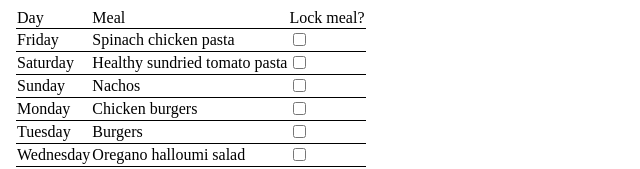
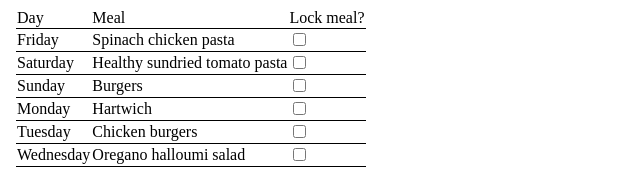
Before and after one commit to colinc1991/MealPlanner, an Angular app: page / in a window 1280 px wide. Shown: the top 169 px of the page, without its empty margins (0-640 px from the left). Built offline with nearby package versions, Linux system fonts and the light colour scheme.

Commit message:
Add Hartwich

```diff
--- a/src/app/app.component.ts
+++ b/src/app/app.component.ts
@@ -35,7 +35,7 @@
         }
 
         // meatMeals doesn't include fish because fish is usually smoked salmon and lasts a while
-        this.meatMeals = this.meals.filter(x => x.tags.includes(MealTag.Beef) || x.tags.includes(MealTag.Chicken));
+        this.meatMeals = this.meals.filter(x => x.tags.includes(MealTag.Beef) || x.tags.includes(MealTag.Chicken) || x.tags.includes(MealTag.Turkey));
         this.vegMeals = this.meals.filter(x => x.tags.includes(MealTag.Vegetarian));
 
         this.shuffle(this.meatMeals);
--- a/src/dtos/meal-list.ts
+++ b/src/dtos/meal-list.ts
@@ -40,4 +40,8 @@
         name: 'Salmon bagels',
         tags: [MealTag.Easy, MealTag.Quick]
     },
+    {
+        name: 'Hartwich',
+        tags: [MealTag.Turkey]
+    },
 ];
--- a/src/dtos/meal-tag.ts
+++ b/src/dtos/meal-tag.ts
@@ -5,4 +5,5 @@
     Chicken = "Chicken",
     Beef = "Beef",
     Fish = "Fish",
+    Turkey = "Turkey"
 }
```
